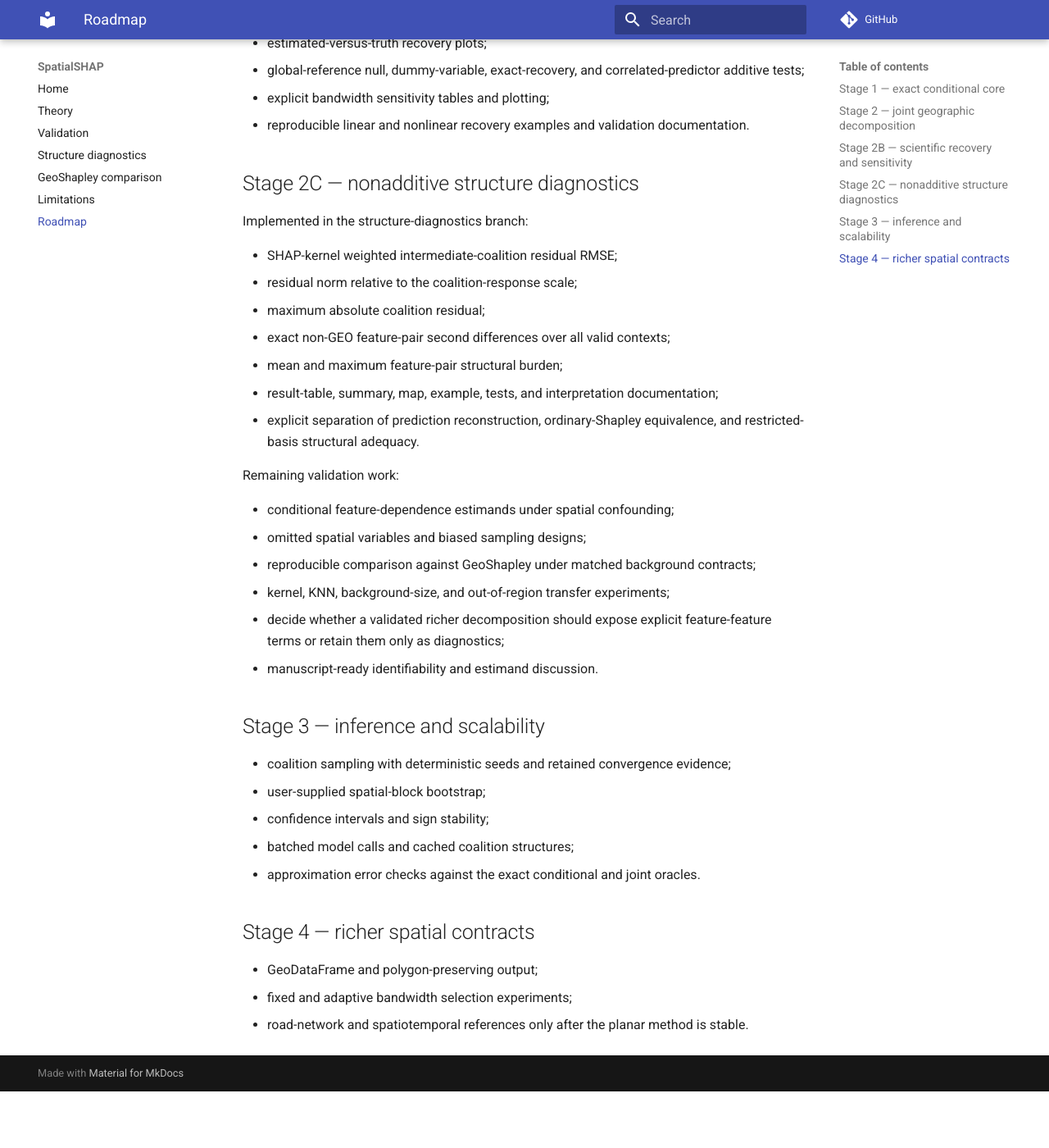
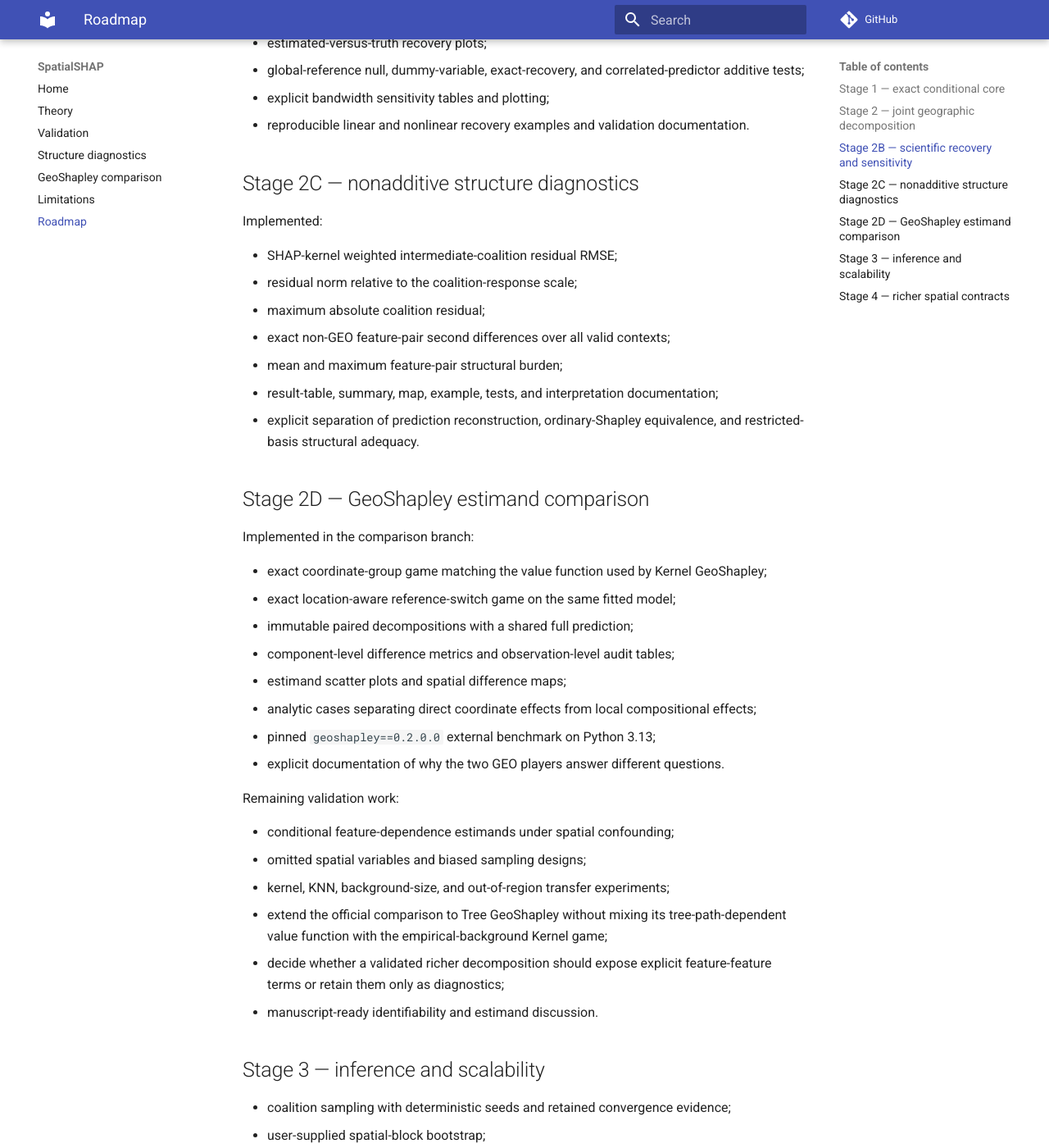
Before and after one commit to hujinghaoabcd/spatialshap, an MkDocs documentation site: the page built from docs/roadmap.md, in a window 1280 px wide and 1400 px high, scrolled down 952 px. Shown: the whole window at 82% size. Built offline with MkDocs 1.6.1 and Material for MkDocs 9.7.7, drawn with Linux system fonts in a browser that asks for light colours; comment, search, counter and statistics services are not loaded; before the commit the page ends 2283 px from its top, so only the background shows below that.

Commit message:
Update roadmap for GeoShapley comparison

```diff
--- a/docs/roadmap.md
+++ b/docs/roadmap.md
@@ -36,7 +36,7 @@ Implemented:
 
 ## Stage 2C — nonadditive structure diagnostics
 
-Implemented in the structure-diagnostics branch:
+Implemented:
 
 - SHAP-kernel weighted intermediate-coalition residual RMSE;
 - residual norm relative to the coalition-response scale;
@@ -47,12 +47,28 @@ Implemented in the structure-diagnostics branch:
 - explicit separation of prediction reconstruction, ordinary-Shapley equivalence,
   and restricted-basis structural adequacy.
 
+## Stage 2D — GeoShapley estimand comparison
+
+Implemented in the comparison branch:
+
+- exact coordinate-group game matching the value function used by Kernel
+  GeoShapley;
+- exact location-aware reference-switch game on the same fitted model;
+- immutable paired decompositions with a shared full prediction;
+- component-level difference metrics and observation-level audit tables;
+- estimand scatter plots and spatial difference maps;
+- analytic cases separating direct coordinate effects from local compositional
+  effects;
+- pinned `geoshapley==0.2.0.0` external benchmark on Python 3.13;
+- explicit documentation of why the two GEO players answer different questions.
+
 Remaining validation work:
 
 - conditional feature-dependence estimands under spatial confounding;
 - omitted spatial variables and biased sampling designs;
-- reproducible comparison against GeoShapley under matched background contracts;
 - kernel, KNN, background-size, and out-of-region transfer experiments;
+- extend the official comparison to Tree GeoShapley without mixing its
+  tree-path-dependent value function with the empirical-background Kernel game;
 - decide whether a validated richer decomposition should expose explicit
   feature-feature terms or retain them only as diagnostics;
 - manuscript-ready identifiability and estimand discussion.
```
